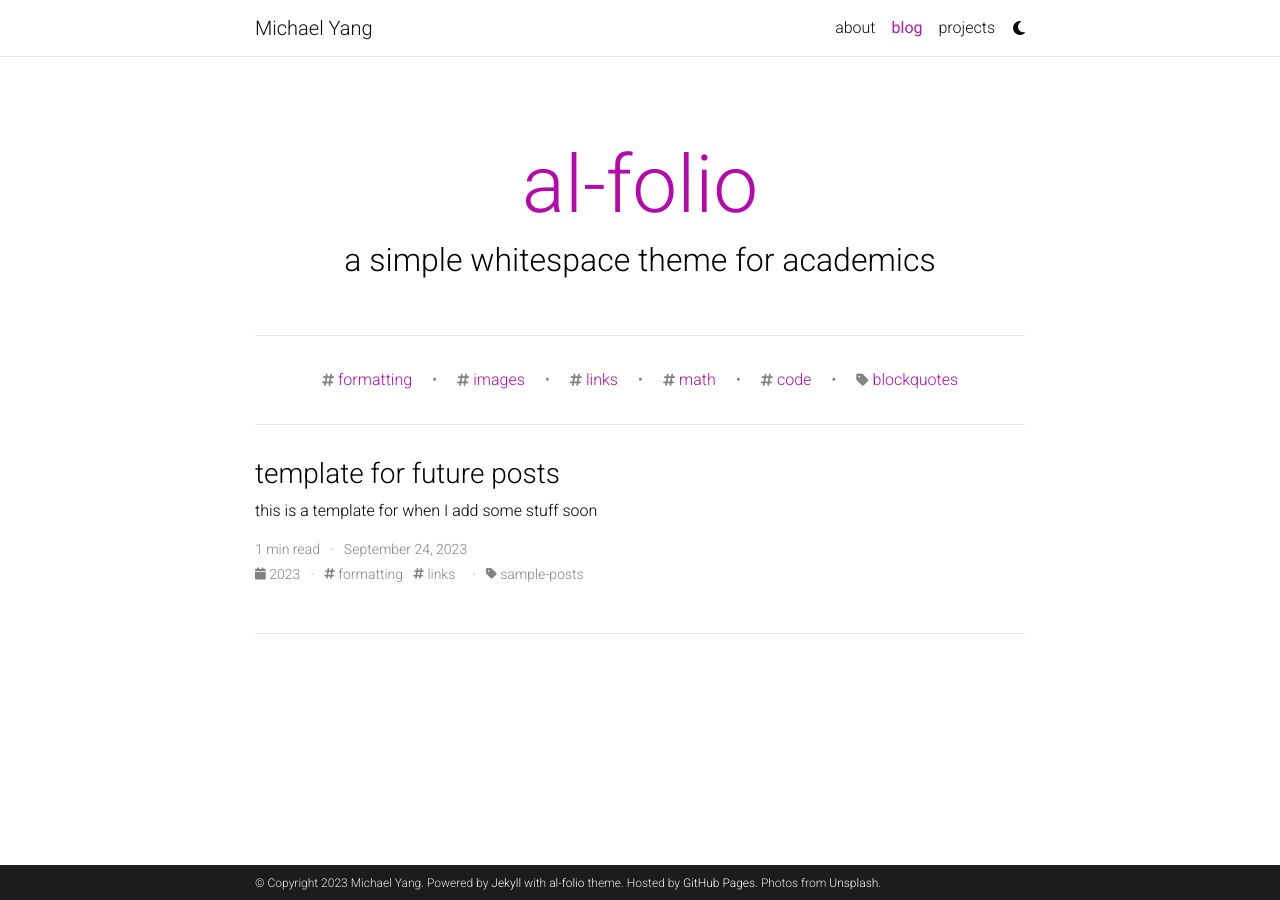
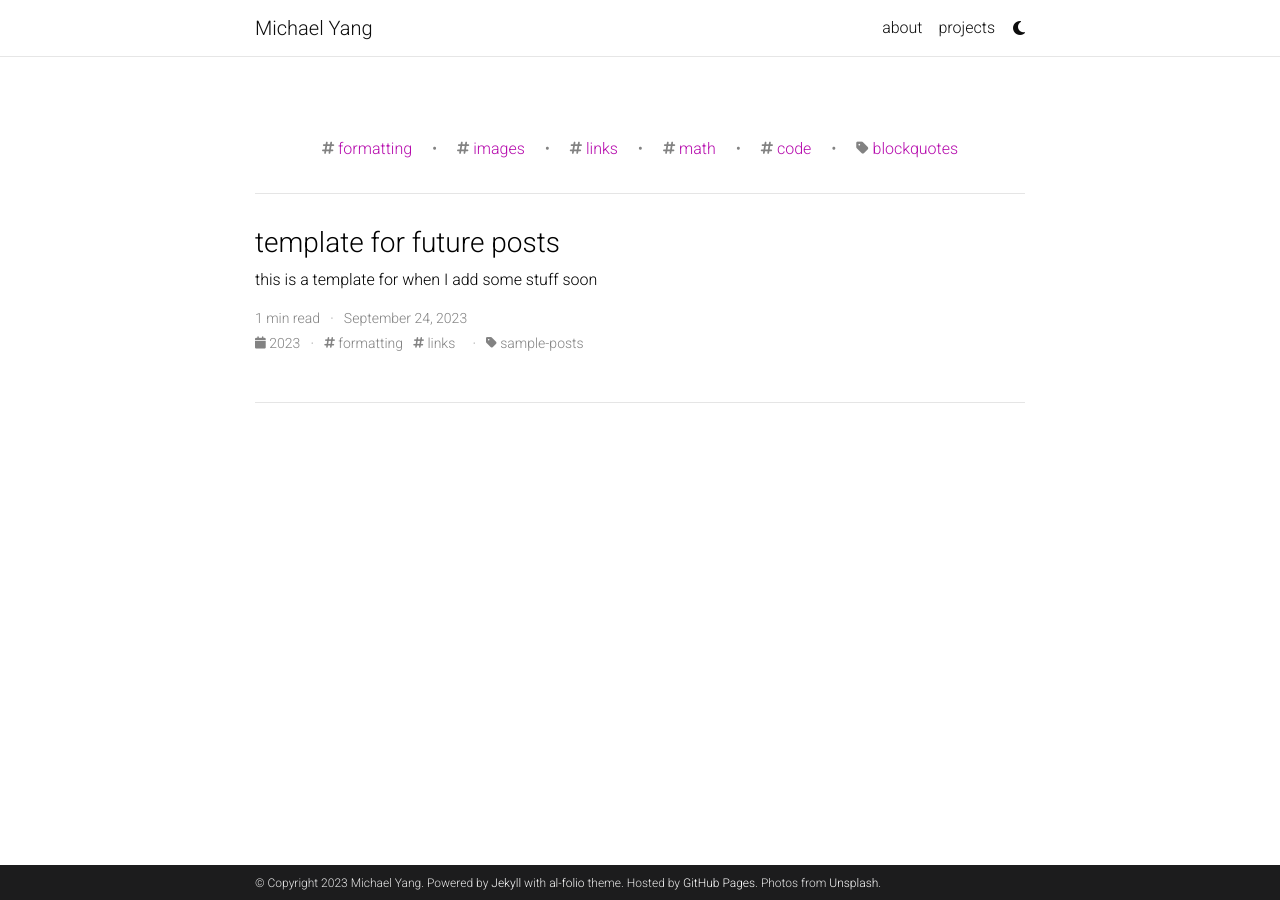
Before and after one commit to myangichael/myangichael.github.io, a Jekyll site: the page built from blog/index.html, in a window 1280 px wide. Built offline with Jekyll 4.4.1, drawn with Linux system fonts in a browser that asks for light colours; the list of posts is cut into pages by our own code; comment, search, counter and statistics services are not loaded; a style sheet for code colours, icons or effects is not loaded.

Commit message:
removing dropdown, blog

```diff
--- a/_config.yml
+++ b/_config.yml
@@ -123,10 +123,10 @@ bing_site_verification:  # out your bing-site-verification ID (Bing Webmaster)
 # Blog
 # -----------------------------------------------------------------------------
 
-blog_name: al-folio # blog_name will be displayed in your blog page
-blog_nav_title: blog # your blog must have a title for it to be displayed in the nav bar
-blog_description: a simple whitespace theme for academics
-permalink: /blog/:year/:title/
+blog_name: # blog_name will be displayed in your blog page
+blog_nav_title:  # your blog must have a title for it to be displayed in the nav bar
+blog_description:
+permalink:
 
 # Pagination
 pagination:
--- a/_includes/header.html
+++ b/_includes/header.html
@@ -67,7 +67,7 @@
               {%- for p in sorted_pages -%}
               {%- if p.nav and p.autogen == nil -%}
               {%- if p.dropdown %}
-              <li class="nav-item dropdown {% if page.title == p.title %}active{% endif %}">
+              <!-- <li class="nav-item dropdown {% if page.title == p.title %}active{% endif %}">
                 <a class="nav-link dropdown-toggle" href="#" id="navbarDropdown" role="button" data-toggle="dropdown" aria-haspopup="true" aria-expanded="false">{{ p.title }}
                   {%- if page.title == p.title -%}
                   <span class="sr-only">(current)</span>
@@ -82,7 +82,7 @@
                   {%- endif -%}
                   {% endfor %}
                 </div>
-              </li>
+              </li> -->
               {%- else %}
               <li class="nav-item {% if page.title == p.title %}active{% endif %}">
                 <a class="nav-link" href="{{ p.url | relative_url }}">{{ p.title }}
```
